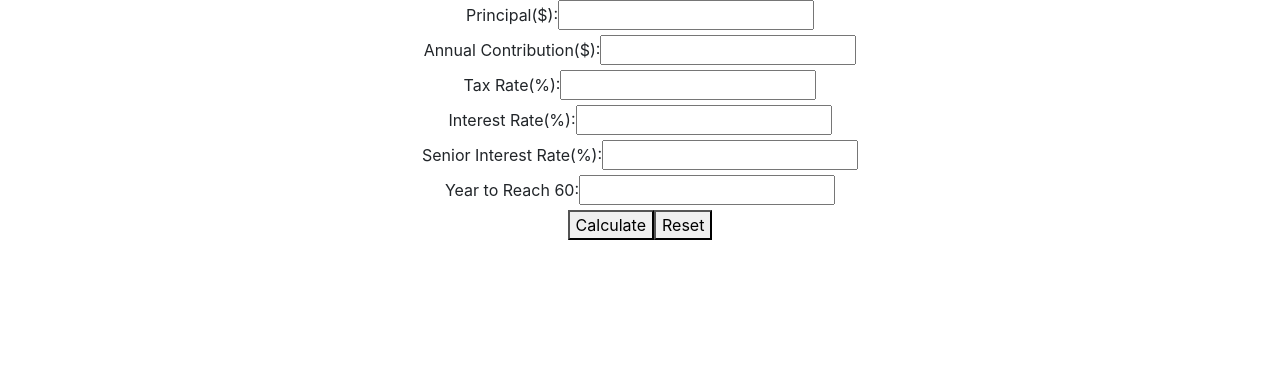
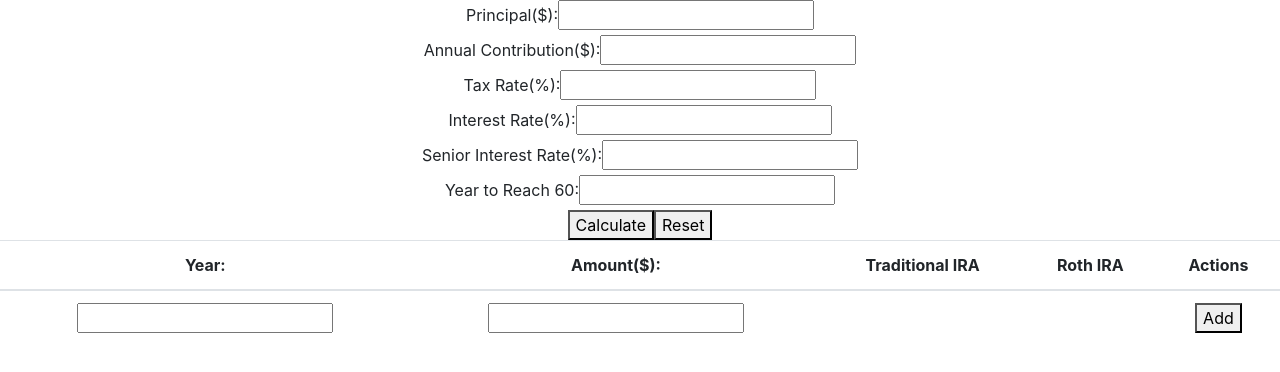
Before and after one commit to PhuongDTran/ira, a React (Create React App) app: page / in a window 1280 px wide. Shown: the top 372 px of the page. Built offline with nearby package versions, Linux system fonts and the light colour scheme.

Commit message:
add button in action col, adding empty row prevented

```diff
--- a/src/components/Inputs.js
+++ b/src/components/Inputs.js
@@ -10,12 +10,12 @@
   const [localState, setLocalState] = useState({
     principal: 0,
     annual_contribution: 0,
+    tax_rate: 0,
     interest_rate: 0,
-    senior_interest_rate: 0,
+    senior_tax_rate: 0,
     year_retire: 0,
     year_withdraw: 0,
     amount_withdraw: 0,
-    penalty: 0
   });
 
   // array of objects where each object has the following format:
@@ -24,7 +24,7 @@
   //    data: [{year: 2001, value:1000}, {year: 2002, value:1200}]
   // }
   const [chart, setChart] = useState([]);
-  const [withdrawTable, setwithdrawTable] = useState([]);
+  const [withdrawTable, setWithdrawTable] = useState([]);
 
   const isStateValid = () => {
 
@@ -66,36 +66,46 @@
   const handleDelete = (e) => {
     let cloned = [...withdrawTable];
     cloned.splice(e.target.value, 1); // remove element at index e.target.value
-    setwithdrawTable(cloned);
+    setWithdrawTable(cloned);
   }
 
+  const computeTraditionalPenalty = (withdrawAmount) => {
+    const { tax_rate } = localState;
+    console.log(withdrawAmount)
+    return Number(withdrawAmount) * (tax_rate + 0.1);
+  }
+
+  const computeRothPenalty = () => {
+    return 0
+  }
+  // const generateRow =(year, amount, )
   const handleAdd = () => {
     let cloned = [...withdrawTable];
+    const { amount_withdraw, year_withdraw } = localState;
+    if (amount_withdraw === 0 || year_withdraw === 0) {
+      return;
+    }
     const newRow = (
       <tr key={withdrawTable.length}>
-        <td><input name="year_withdraw" onChange={handleChange} /></td>
-        <td><input name="amount_withdraw" onChange={handleChange} /></td>
+        <td><input name="year_withdraw" value={year_withdraw} readOnly/></td>
+        <td><input name="amount_withdraw" value={amount_withdraw} readOnly/></td>
         <td>
           <div>
             <div>
-              <label>Costs(tax, penalties):</label>
-              <input readOnly />
+              <label>Costs(tax, penalties): {computeTraditionalPenalty(amount_withdraw)}</label>
             </div>
             <div>
-              <label>Remaining:</label>
-              <input readOnly />
+              <label>Remaining: {amount_withdraw - computeTraditionalPenalty(amount_withdraw)}</label>
             </div>
           </div>
         </td>
         <td>
           <div>
             <div>
-              <label>Costs(tax, penalties):</label>
-              <input readOnly />
+              <label>Costs(tax, penalties): {computeRothPenalty(amount_withdraw)}</label>
             </div>
             <div>
-              <label>Remaining:</label>
-              <input readOnly />
+              <label>Remaining:{amount_withdraw - computeRothPenalty(amount_withdraw)}</label>
             </div>
           </div>
         </td>
@@ -104,8 +114,9 @@
         </td>
       </tr>
     );
+    setLocalState({...localState, amount_withdraw: 0, year_withdraw: 0});
     cloned.push(newRow)
-    setwithdrawTable(cloned);
+    setWithdrawTable(cloned);
   }
 
   // https://stackoverflow.com/questions/5191088/how-to-round-up-a-number-in-javascript
@@ -135,7 +146,7 @@
         </div>
         <div>
           <label>Senior Interest Rate(%):</label>
-          <input name="senior_interest_rate" type="number" onChange={handleChange} />
+          <input name="senior_tax_rate" type="number" onChange={handleChange} />
         </div>
         <div>
           <label>Year to Reach 60: </label>
@@ -144,7 +155,7 @@
         <button onClick={handleCalculate}>Calculate</button>
         <button>Reset</button>
       </div>
-      {chart.length <= 0 || chart[0].data.length <= 0 ? null : (
+      {/* {chart.length <= 0 || chart[0].data.length <= 0 ? null : (
         <div className="visualizor" style={{ width: "100%", height: "300px" }}>
           <ResponsiveContainer>
             <LineChart width={730} height={250} data={chart}
@@ -157,42 +168,52 @@
               <Line dataKey="value" data={chart[0].data} name="Traditional" stroke="#8884d8" dot={false} />
               <Line dataKey="value" data={chart[1].data} name="Roth" stroke="#82ca9d" dot={false} />
             </LineChart>
-          </ResponsiveContainer>
+          </ResponsiveContainer> */}
       <div>
         <table className="withdraw-table table">
           <thead>
             <tr>
               <th scope="col">Year:</th>
               <th scope="col">Amount($):</th>
-                  <th scope="col">Tradition IRA</th>
+              <th scope="col">Traditional IRA</th>
               <th scope="col">Roth IRA</th>
               <th scope="col">Actions</th>
             </tr>
           </thead>
           <tbody>
             {withdrawTable}
+            <tr key={withdrawTable.length}>
+              <td><input name="year_withdraw" onChange={handleChange} /></td>
+              <td><input name="amount_withdraw" onChange={handleChange} /></td>
+              <td>
+                {/* <div>
+                  <div>
+                    <label>Costs(tax, penalties): </label>
+                  </div>
+                  <div>
+                    <label>Remaining: </label>
+                  </div>
+                </div> */}
+              </td>
+              <td>
+                {/* <div>
+                  <div>
+                    <label>Costs(tax, penalties): </label>
+                  </div>
+                  <div>
+                    <label>Remaining:</label>
+                  </div>
+                </div> */}
+              </td>
+              <td>
+                <button value={withdrawTable.length} onClick={handleAdd}>Add</button>
+              </td>
+            </tr>
           </tbody>
         </table>
-            <button onClick={handleAdd}>Add New Row</button>
-            {/* <div>
-              <label>Year to Withdraw:</label>
-              <input type="number" name="year_withdraw"/>
-            </div>
-            <div>
-              <label>Amount($):</label>
-              <input type="number" name="amount_withdraw"/>
-            </div>
-            <div>
-              <label>Penalty:</label>
-              <input readOnly name="penalty" value={localState.penalty}/>
-            </div>
-            <div>
-              <button onClick={handleChange}>Withdraw</button>
-              <button>Reset</button>
-            </div> */}
       </div>
     </div>
-      )}
-    </div>
+    //   )}
+    // </div>
   )
 }
```
Lines whose indentation alone changed are shown as unchanged.
